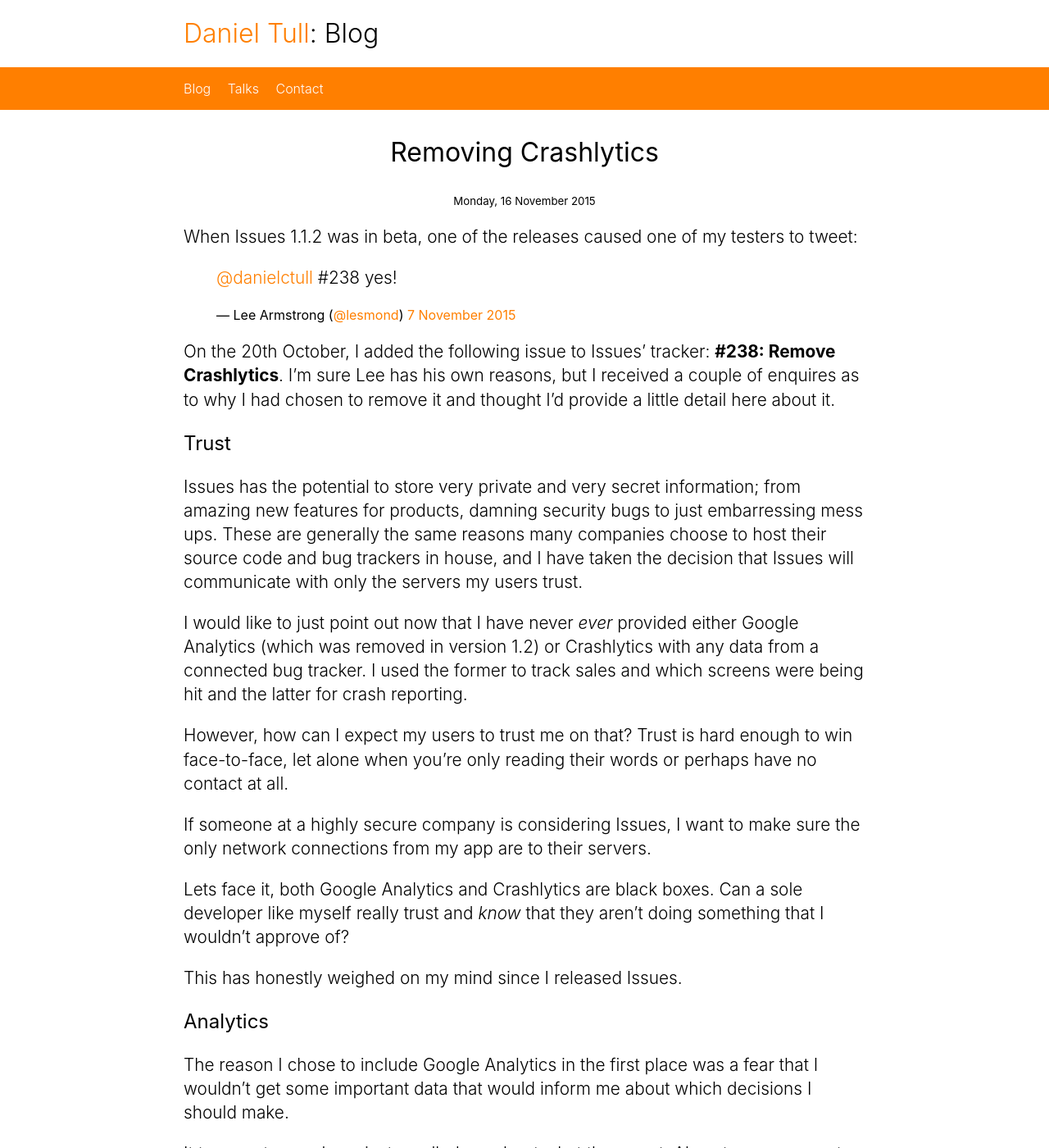
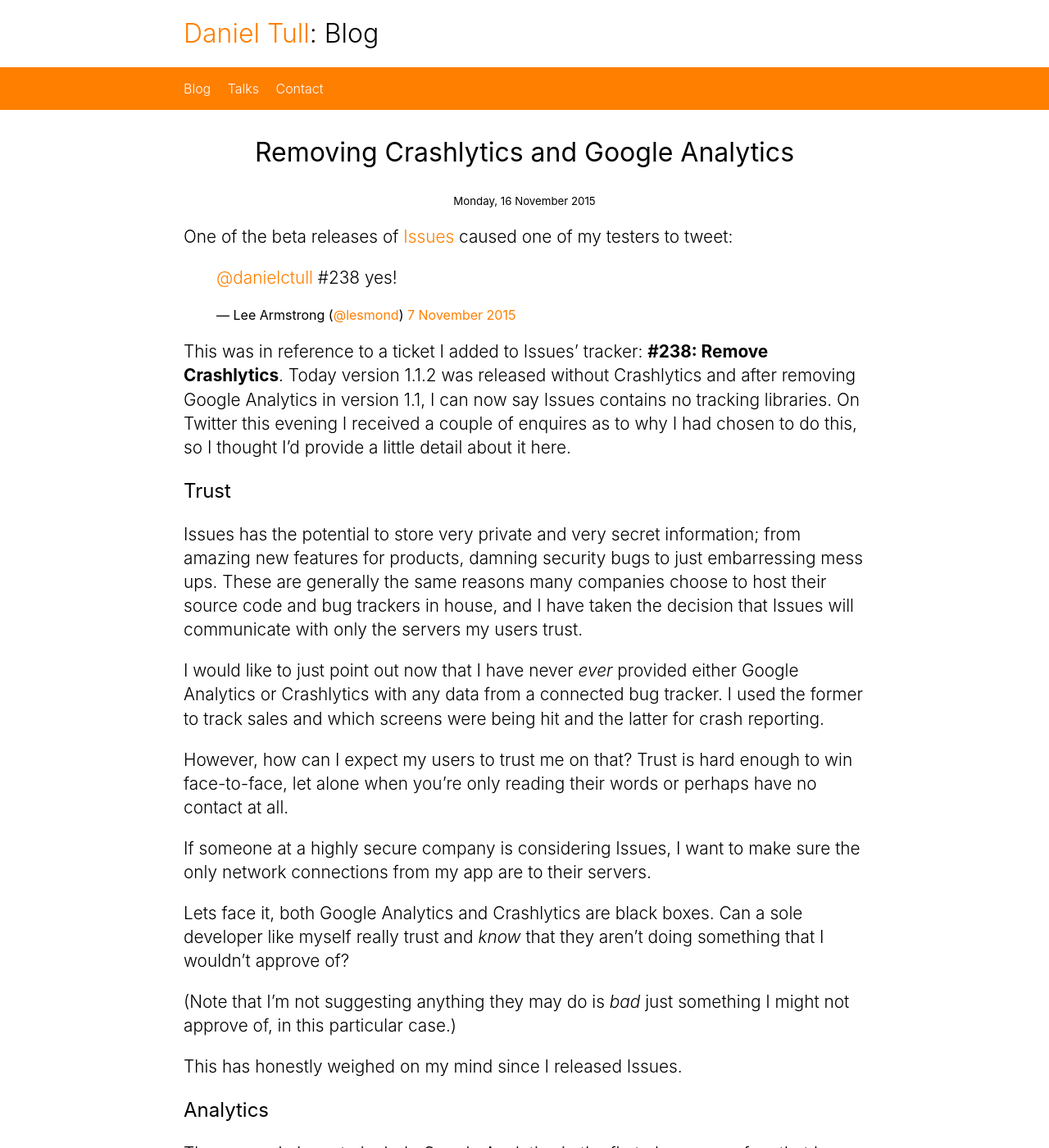
Before and after one commit to danielctull/danielctull.github.com, a Jekyll site: the page built from _posts/2015-11-16-removing-crashlytics.markdown, in a window 1280 px wide and 1400 px high. Shown: the whole window at 82% size. Built offline with Jekyll 4.4.1, drawn with Linux system fonts in a browser that asks for light colours; some of the changed text lies outside the part shown.

Commit message:
Update removing crashlytics post

```diff
--- a/_posts/2015-11-16-removing-crashlytics.markdown
+++ b/_posts/2015-11-16-removing-crashlytics.markdown
@@ -1,25 +1,27 @@
 ---
 layout: post
-title: Removing Crashlytics
+title: Removing Crashlytics and Google Analytics
 ---
 
-When Issues 1.1.2 was in beta, one of the releases caused one of my testers to tweet:
+One of the beta releases of [Issues](http://danieltull.co.uk/issues) caused one of my testers to tweet:
 
 <blockquote class="twitter-tweet" lang="en"><p lang="und" dir="ltr"><a href="https://twitter.com/danielctull">@danielctull</a> #238 yes!</p>&mdash; Lee Armstrong (<a href="https://twitter.com/lesmond">@lesmond</a>) <a href="https://twitter.com/lesmond/status/662897418724339712">7 November 2015</a></blockquote>
 
-On the 20th October, I added the following issue to Issues' tracker: **#238: Remove Crashlytics**. I'm sure Lee has his own reasons, but I received a couple of enquires as to why I had chosen to remove it and thought I'd provide a little detail here about it.
+This was in reference to a ticket I added to Issues' tracker: **#238: Remove Crashlytics**. Today version 1.1.2 was released without Crashlytics and after removing Google Analytics in version 1.1, I can now say Issues contains no tracking libraries. On Twitter this evening I received a couple of enquires as to why I had chosen to do this, so I thought I'd provide a little detail about it here.
 
 ## Trust
 
 Issues has the potential to store very private and very secret information; from amazing new features for products, damning security bugs to just embarressing mess ups. These are generally the same reasons many companies choose to host their source code and bug trackers in house, and I have taken the decision that Issues will communicate with only the servers my users trust.
 
-I would like to just point out now that I have never *ever* provided either Google Analytics (which was removed in version 1.2) or Crashlytics with any data from a connected bug tracker. I used the former to track sales and which screens were being hit and the latter for crash reporting.
+I would like to just point out now that I have never *ever* provided either Google Analytics or Crashlytics with any data from a connected bug tracker. I used the former to track sales and which screens were being hit and the latter for crash reporting.
 
 However, how can I expect my users to trust me on that? Trust is hard enough to win face-to-face, let alone when you're only reading their words or perhaps have no contact at all.
 
 If someone at a highly secure company is considering Issues, I want to make sure the only network connections from my app are to their servers.
 
 Lets face it, both Google Analytics and Crashlytics are black boxes. Can a sole developer like myself really trust and *know* that they aren't doing something that I wouldn't approve of?
+
+(Note that I'm not suggesting anything they may do is *bad* just something I might not approve of, in this particular case.)
 
 This has honestly weighed on my mind since I released Issues.
 
@@ -29,8 +31,11 @@ The reason I chose to include Google Analytics in the first place was a fear tha
 
 It turns out users have just emailed me about what they want. Almost every request has mentioned one omission, which was cut from previous versions because of time constraints and will make it into the upcoming version 1.2 of the app.
 
+I've already got a long list of features I would love to make and a vague order of their importance.
+
 The way I had Google Analytics showed no useful data. If I spent some time to research what to track it might help me, but just tracking pages revealed nothing but [vanity metrics](http://www.startuplessonslearned.com/2009/12/why-vanity-metrics-are-dangerous.html).
 
+At any rate, Issues isn't an app I'm trying to encourage "engagement" in. The whole point is that you spend as little time as possible using it.
 
 ## Crashes from iTunes Connect & Xcode
 
```
